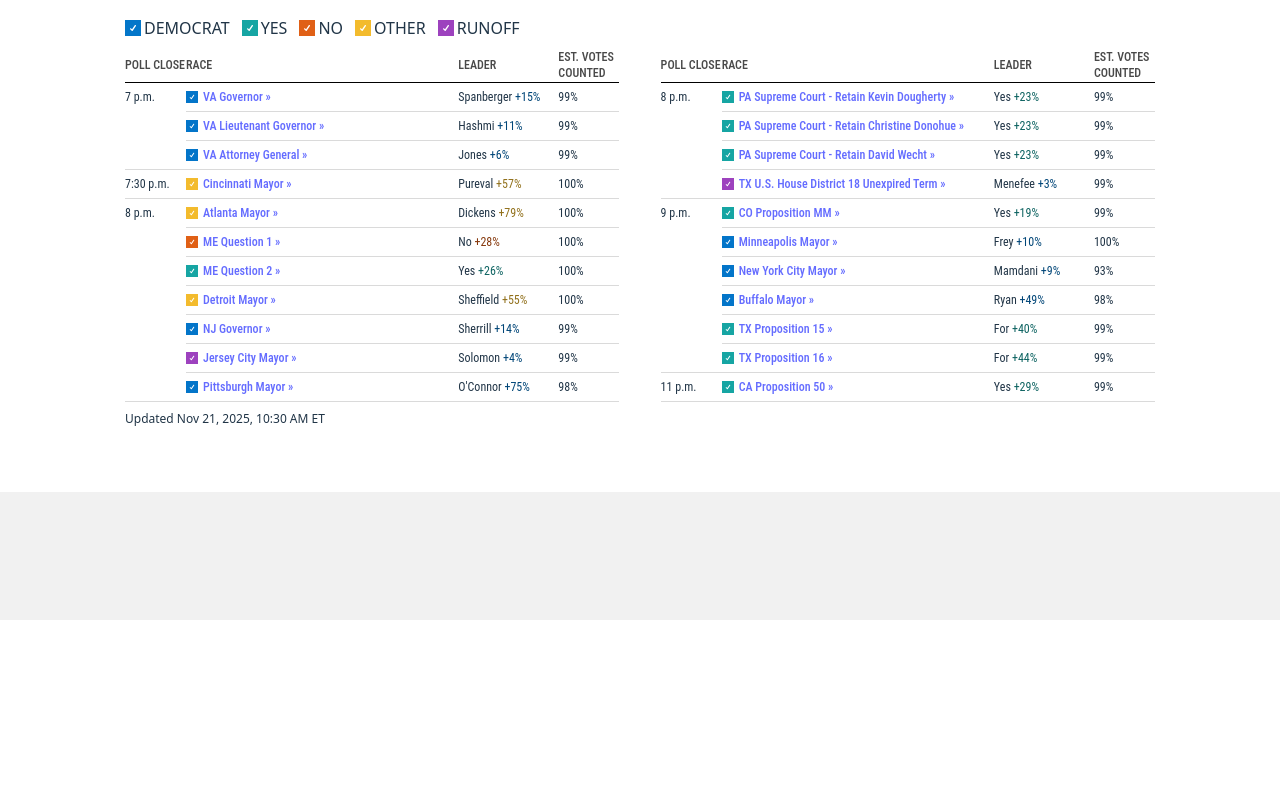
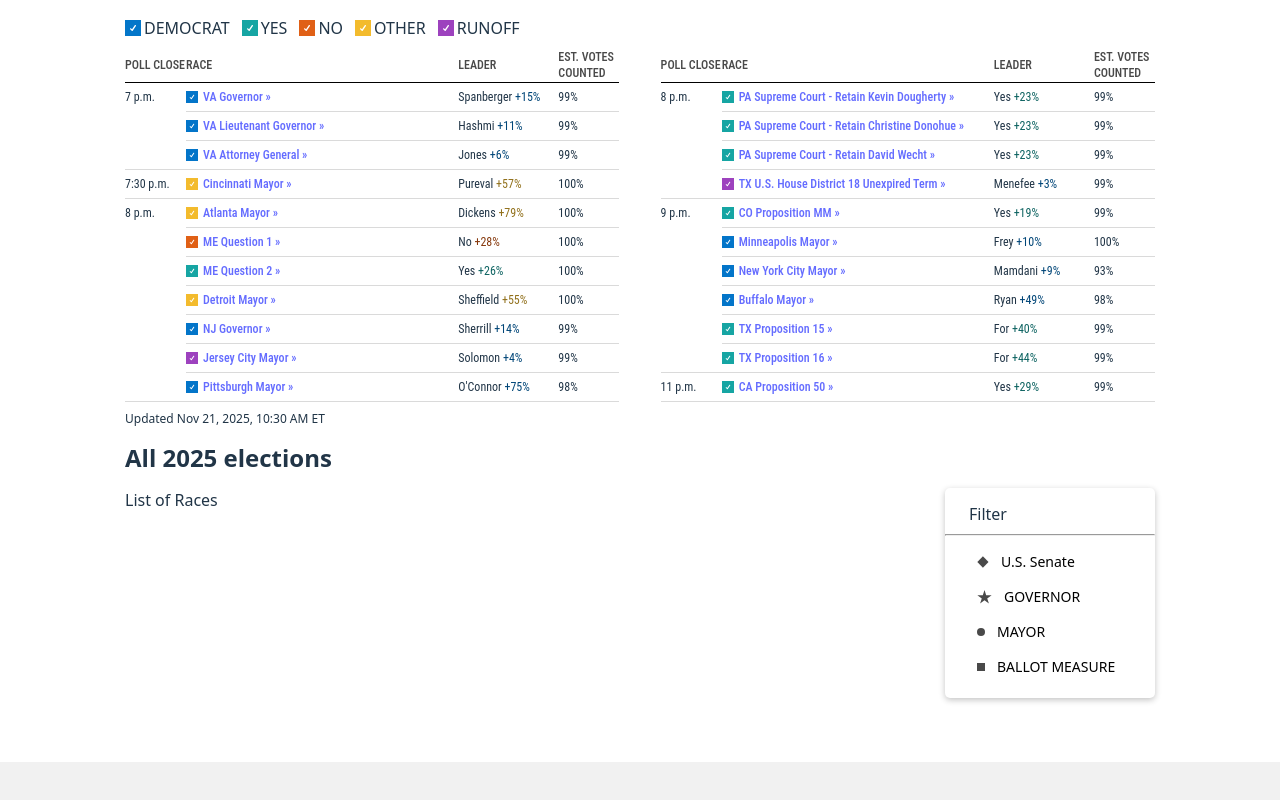
Before and after one commit to chen-luke/ap-news-election, a React (Vite) app: page / in a window 1280 px wide. Shown: the part 606-1406 px from the top of the page. Before the commit the page ends 1226 px from the top, so only its background shows below. Built offline with nearby package versions, Linux system fonts and the light colour scheme.

Commit message:
add AllElections and FilterBox components to enhance election overview (#13)

```diff
--- a/src/App.tsx
+++ b/src/App.tsx
@@ -1,3 +1,4 @@
+import AllElections from './components/all-elections/AllElections';
 import KeyRaceCards from './components/keyrace/KeyRaceCards';
 import Nav from './components/nav/Nav';
 import OtherRaces from './components/other-race/OtherRaces';
@@ -31,6 +32,7 @@
           <h2>Key races</h2>
           <KeyRaceCards />
           <OtherRaces />
+          <AllElections />
         </MainContainer>
       </div>
       <Footer></Footer>
--- /dev/null
+++ b/src/components/all-elections/AllElections.tsx
@@ -0,0 +1,26 @@
+import type { JSX } from 'react';
+import styled from 'styled-components';
+import FilterBox from './FilterBox';
+
+const AllElectionsContainer = styled.div`
+  display: grid;
+  grid-template-columns: auto 210px;
+  column-gap: 4px;
+  align-items: start;
+`;
+
+const AllRaceHeader = styled.h2`
+  grid-column: span 2;
+  margin-bottom: 16px;
+  margin: 12px 0px;
+`;
+
+export default function AllElections(): JSX.Element {
+  return (
+    <AllElectionsContainer>
+      <AllRaceHeader>All 2025 elections</AllRaceHeader>
+      <div>List of Races</div>
+      <FilterBox />
+    </AllElectionsContainer>
+  );
+}
--- /dev/null
+++ b/src/components/all-elections/FilterBox.tsx
@@ -0,0 +1,106 @@
+import styled from 'styled-components';
+
+const CategoryContainer = styled.div`
+  display: grid;
+`;
+
+const Category = styled.button`
+  display: flex;
+  gap: 12px;
+  align-items: center;
+  padding: 8px 36px 8px 32px;
+  background-color: white;
+  &:hover,
+  &:focus,
+  &:active {
+    background-color: #f1f1f1ff;
+    outline: none;
+  }
+  transition: background-color 0.15s;
+  border: none;
+  border-radius: 0;
+  margin: 0;
+`;
+
+const FilterBoxText = styled.div`
+  color: black;
+  font-size: 0.875rem;
+  font-weight: 400;
+  text-align: start;
+`;
+
+const FilterContainer = styled.div`
+  box-shadow: rgba(0, 0, 0, 0.24) 0px 2px 6px;
+  border-radius: 5px;
+  padding: 14px 0px;
+  background-color: rgb(255, 255, 255);
+`;
+
+export default function FilterBox() {
+  return (
+    <FilterContainer>
+      <div>
+        <div style={{ margin: '0 24px' }}>Filter</div>
+      </div>
+      <hr />
+      <CategoryContainer>
+        <Category>
+          <svg
+            width='12'
+            height='12'
+            viewBox='0 0 12 12'
+            fill='none'
+            xmlns='http://www.w3.org/2000/svg'
+          >
+            <rect
+              width='7.95592'
+              height='7.95592'
+              transform='matrix(0.703168 -0.711024 0.703168 0.711024 0.328293 6)'
+              fill='#494949'
+            ></rect>
+          </svg>
+          <FilterBoxText>U.S. Senate</FilterBoxText>
+        </Category>
+        <Category>
+          <svg
+            width='15'
+            height='14'
+            viewBox='0 0 15 14'
+            fill='none'
+            xmlns='http://www.w3.org/2000/svg'
+          >
+            <path
+              d='M7.5 0L9.18386 5.18237H14.6329L10.2245 8.38525L11.9084 13.5676L7.5 10.3647L3.09161 13.5676L4.77547 8.38525L0.367076 5.18237H5.81614L7.5 0Z'
+              fill='#494949'
+            ></path>
+          </svg>
+          <FilterBoxText>GOVERNOR</FilterBoxText>
+        </Category>
+        <Category>
+          <svg
+            width='8'
+            height='8'
+            viewBox='0 0 8 8'
+            fill='none'
+            xmlns='http://www.w3.org/2000/svg'
+          >
+            <circle cx='4' cy='4' r='4' fill='#494949'></circle>
+          </svg>
+          <FilterBoxText>MAYOR</FilterBoxText>
+        </Category>
+        <Category>
+          <svg
+            width='8'
+            height='8'
+            viewBox='0 0 10 10'
+            fill='none'
+            xmlns='http://www.w3.org/2000/svg'
+          >
+            <rect width='10' height='10' fill='#494949'></rect>
+          </svg>
+          <FilterBoxText>BALLOT MEASURE</FilterBoxText>
+        </Category>
+      </CategoryContainer>
+    </FilterContainer>
+  );
+}
```
